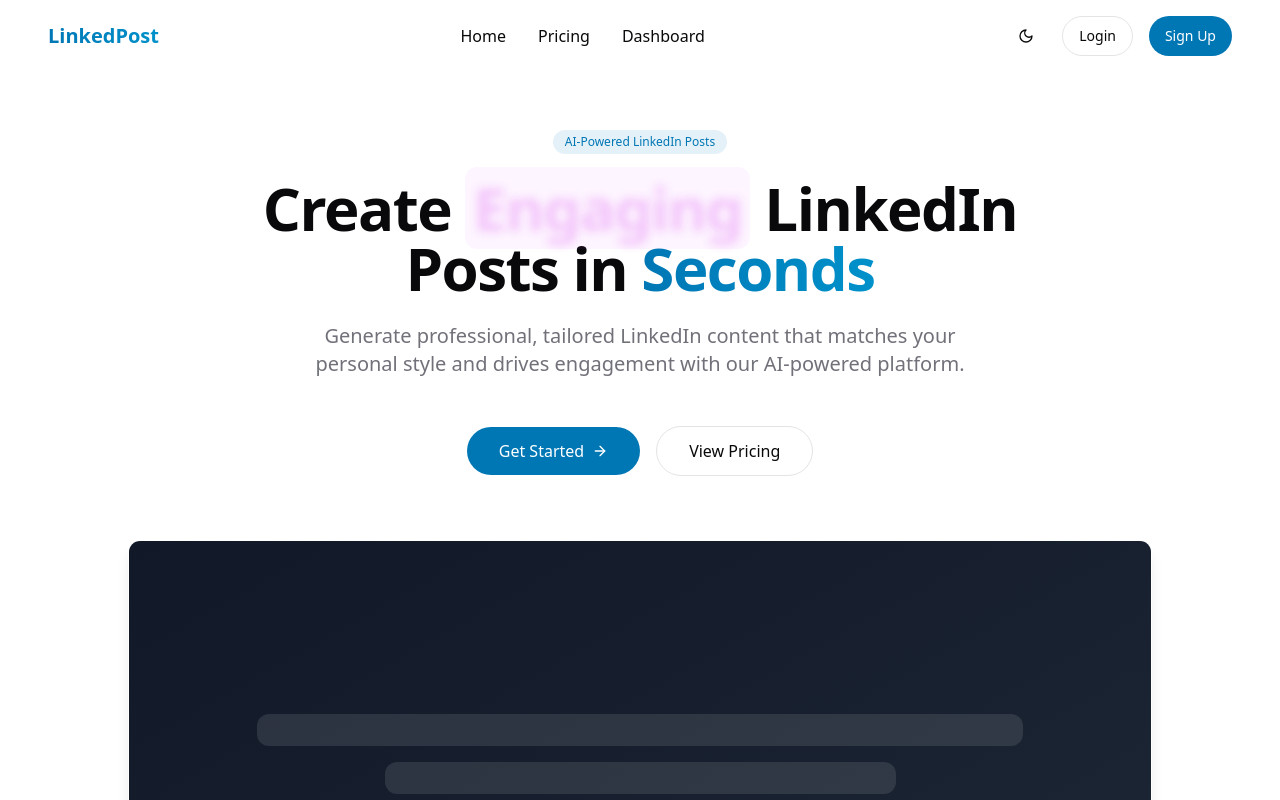
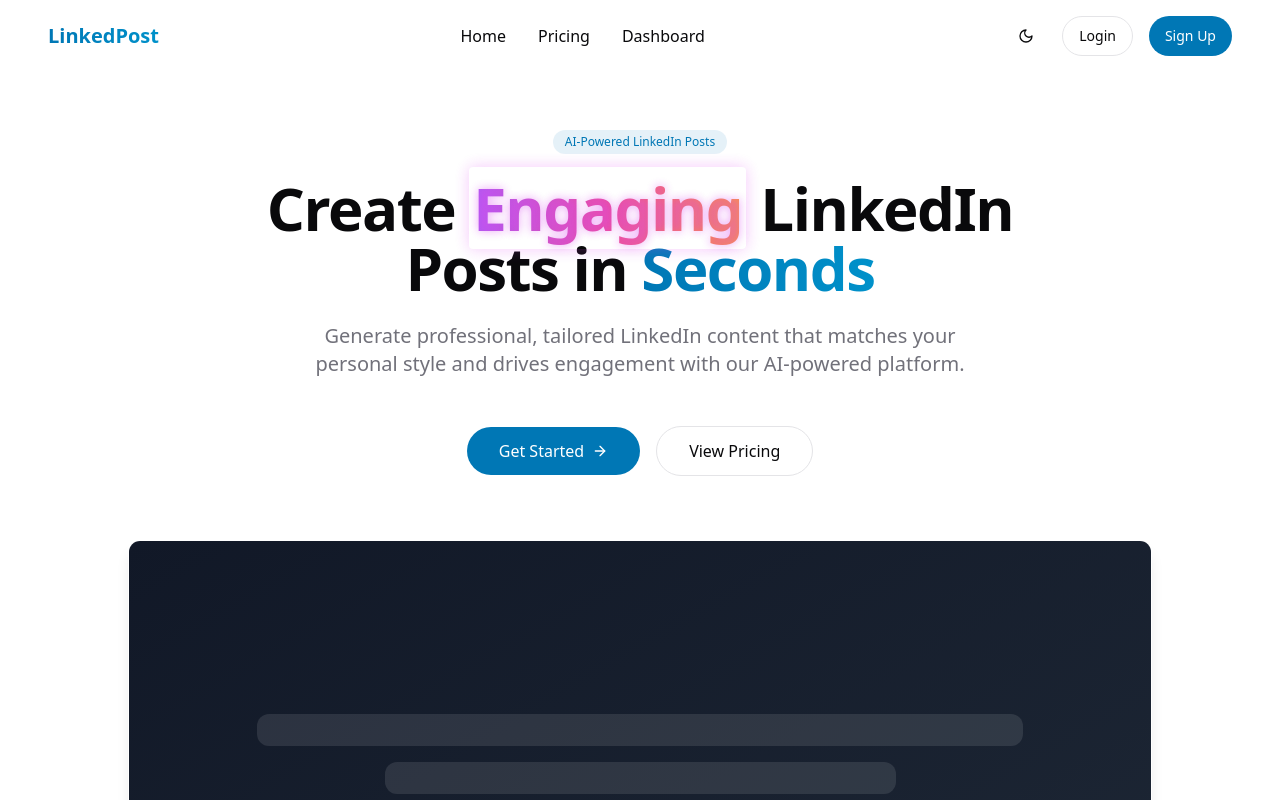
Before and after one commit to preetx77/linkedin-payment, a React (Vite) app: page / in a window 1280 px wide. Shown: the top 800 px of the page. Built offline with nearby package versions, Linux system fonts and the light colour scheme.

Commit message:
Reverted to edit edt-ddd6770c-2fe7-446d-b94a-fe258ab1b145: "Improve visual appearance
The code was modified to enhance the visual appeal and aesthetics of the user interface."

```diff
--- a/src/components/HeroSection.tsx
+++ b/src/components/HeroSection.tsx
@@ -21,10 +21,9 @@ const HeroSection = () => {
 
           <h1 className="text-4xl md:text-5xl lg:text-6xl font-bold tracking-tight mb-6 animate-fade-in" style={{ animationDelay: '100ms' }}>
             Create <span className="relative bg-gradient-to-r from-purple-500 via-pink-500 to-orange-400 bg-clip-text text-transparent animate-pulse-subtle px-1" style={{
-              textShadow: '0 0 10px rgba(217, 70, 239, 0.3)',
-              background: 'rgba(217, 70, 239, 0.05)',
-              borderRadius: '12px',
-              padding: '0 8px'
+              textShadow: '0 0 10px rgba(217, 70, 239, 0.5)',
+              boxShadow: '0 0 15px rgba(217, 70, 239, 0.3)',
+              borderRadius: '4px'
             }}>Engaging</span> LinkedIn Posts in <span className="text-gradient">Seconds</span>
           </h1>
 
```
